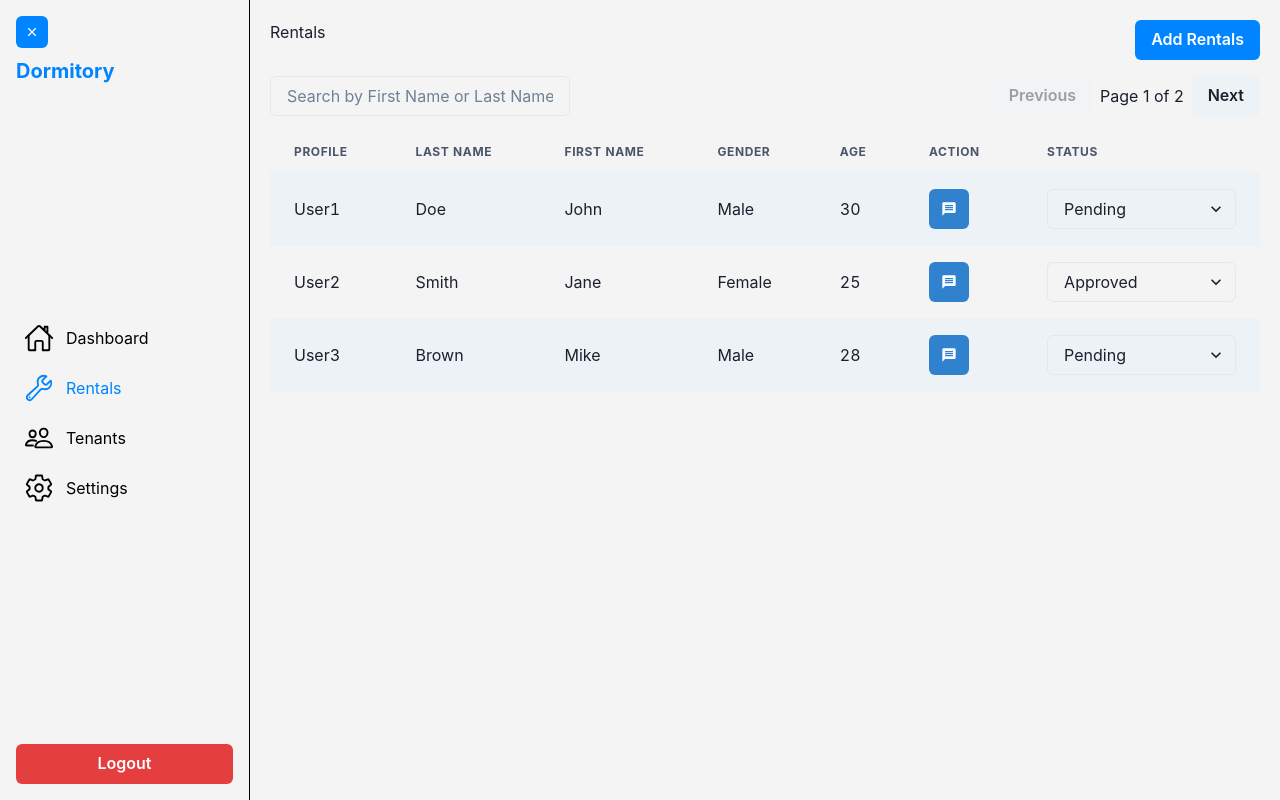
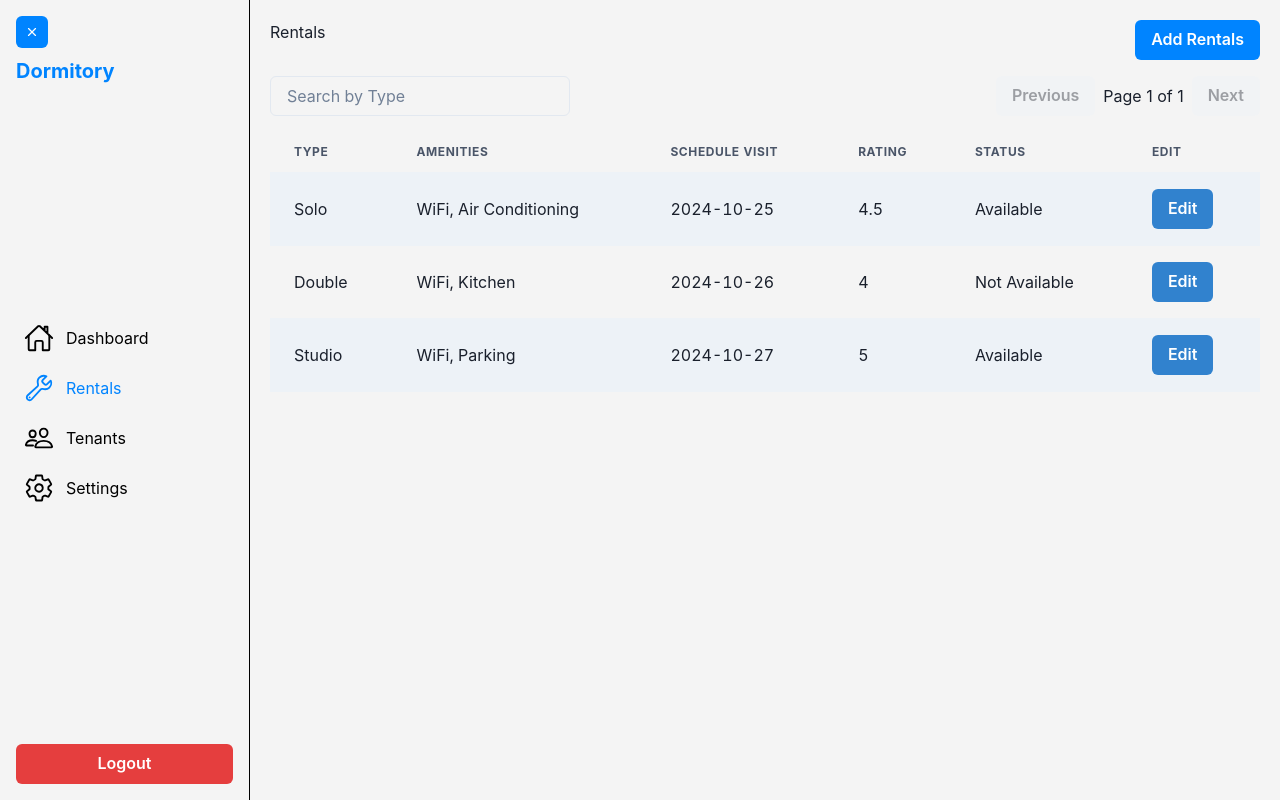
Before and after one commit to AllenDG/Web-Dormitory, a React (Vite) app: page /owner/rentals in a window 1280 px wide. Built offline with nearby package versions, Linux system fonts and the light colour scheme.

Commit message:
Pages|OwnerRentalsPage|RentalEditForm

```diff
--- /dev/null
+++ b/src/components/forms/RentalEditForm.jsx
@@ -0,0 +1,158 @@
+import { useState } from "react";
+import {
+  Box,
+  Button,
+  FormLabel,
+  Input,
+  Select,
+  HStack,
+  useDisclosure,
+  Popover,
+  PopoverTrigger,
+  PopoverContent,
+  PopoverHeader,
+  PopoverBody,
+  PopoverArrow,
+  Checkbox,
+  CheckboxGroup,
+} from "@chakra-ui/react";
+
+const amenitiesOptions = [
+  "Wifi / Internet",
+  "Aircon",
+  "Refrigerator",
+  "Kitchen",
+  "Parking",
+  "Elevator",
+  "Study Hub",
+  "KTV Room",
+  "Community Area",
+  "Swimming Pool",
+  "Fitness Gym",
+  "Meeting Room",
+  "Commercial Spaces",
+  "Roof Deck",
+  "Recreational Area",
+  "Pet Friendly",
+];
+
+const RentalEditForm = ({ rental, onSave }) => {
+  const [editedRental, setEditedRental] = useState(rental);
+  const { isOpen, onOpen, onClose } = useDisclosure();
+
+  const handleChange = (e) => {
+    const { name, value } = e.target;
+    setEditedRental((prev) => ({ ...prev, [name]: value }));
+  };
+
+  const handleCheckboxChange = (checkedValues) => {
+    setEditedRental((prev) => ({
+      ...prev,
+      amenities: checkedValues,
+    }));
+  };
+
+  const handleSave = () => {
+    onSave(editedRental);
+    onClose();
+  };
+
+  return (
+    <>
+      <Popover
+        isOpen={isOpen}
+        onOpen={onOpen}
+        onClose={onClose}
+        placement="top-start" // Positioning above and to the left of the button
+      >
+        <PopoverTrigger>
+          <Button colorScheme="blue" onClick={onOpen}>
+            Edit
+          </Button>
+        </PopoverTrigger>
+        <PopoverContent
+          maxW="400px"
+          boxShadow="lg"
+          borderRadius="md"
+          zIndex={10}
+          m={0}
+          transform="translateY(-8px) translateX(-8px)"
+        >
+          <PopoverArrow />
+          <PopoverHeader fontWeight="bold">Edit Rental</PopoverHeader>
+          <PopoverBody maxH="300px" overflowY="auto">
+            <Box>
+              <HStack spacing={4} mb={4}>
+                <FormLabel>Type</FormLabel>
+                <Select
+                  name="type"
+                  value={editedRental.type}
+                  onChange={handleChange}
+                >
+                  <option value="Solo">Solo</option>
+                  <option value="Double">Double</option>
+                  <option value="Studio">Studio</option>
+                  <option value="Family Room">Family Room</option>
+                  <option value="Couple Room">Couple Room</option>
+                </Select>
+              </HStack>
+              <FormLabel>Amenities</FormLabel>
+              <CheckboxGroup
+                value={editedRental.amenities}
+                onChange={handleCheckboxChange}
+              >
+                <Box
+                  maxH="200px" // Set maximum height for amenities box
+                  overflowY="auto" // Enable vertical scrolling for amenities
+                  border="1px"
+                  borderColor="gray.200"
+                  borderRadius="md"
+                  p={2}
+                  bg="white"
+                  boxShadow="sm"
+                >
+                  {amenitiesOptions.map((option) => (
+                    <Checkbox key={option} value={option}>
+                      {option}
+                    </Checkbox>
+                  ))}
+                </Box>
+              </CheckboxGroup>
+              <HStack spacing={4} mb={4}>
+                <FormLabel>Schedule Visit</FormLabel>
+                <Input
+                  type="date"
+                  name="scheduleVisit"
+                  value={editedRental.scheduleVisit}
+                  onChange={handleChange}
+                />
+              </HStack>
+
+              <HStack spacing={4}>
+                <FormLabel>Status</FormLabel>
+                <Select
+                  name="status"
+                  value={editedRental.status}
+                  onChange={handleChange}
+                >
+                  <option value="Available">Available</option>
+                  <option value="Not Available">Not Available</option>
+                </Select>
+              </HStack>
+              <Button
+                mt={4}
+                bg="#0084FF" // Set the background color to #0084FF
+                color="white" // Set text color to white for better visibility
+                onClick={handleSave}
+              >
+                Save
+              </Button>
+            </Box>
+          </PopoverBody>
+        </PopoverContent>
+      </Popover>
+    </>
+  );
+};
+
+export default RentalEditForm;
--- a/src/pages/OwnerRentalsPage.jsx
+++ b/src/pages/OwnerRentalsPage.jsx
@@ -11,68 +11,36 @@
   Th,
   Td,
   Button,
-  Select,
-  IconButton,
-  HStack,
+
   Text,
 } from "@chakra-ui/react";
 import { Link } from "react-router-dom";
-import { MdMessage } from "react-icons/md"; // Import message icon
+import RentalEditForm from "../components/forms/RentalEditForm"; // Import the RentalEditForm
 
 const mockRentals = [
   {
     id: 1,
-    profile: "User1",
-    lastName: "Doe",
-    firstName: "John",
-    gender: "Male",
-    age: 30,
-    status: "Pending",
+    type: "Solo",
+    amenities: "WiFi, Air Conditioning",
+    scheduleVisit: "2024-10-25",
+    rating: 4.5,
+    status: "Available",
   },
   {
     id: 2,
-    profile: "User2",
-    lastName: "Smith",
-    firstName: "Jane",
-    gender: "Female",
-    age: 25,
-    status: "Approved",
+    type: "Double",
+    amenities: "WiFi, Kitchen",
+    scheduleVisit: "2024-10-26",
+    rating: 4.0,
+    status: "Not Available",
   },
   {
     id: 3,
-    profile: "User3",
-    lastName: "Brown",
-    firstName: "Mike",
-    gender: "Male",
-    age: 28,
-    status: "Pending",
-  },
-  {
-    id: 4,
-    profile: "User4",
-    lastName: "Taylor",
-    firstName: "Sarah",
-    gender: "Female",
-    age: 22,
-    status: "Rejected",
-  },
-  {
-    id: 5,
-    profile: "User5",
-    lastName: "Wilson",
-    firstName: "Anna",
-    gender: "Female",
-    age: 31,
-    status: "Approved",
-  },
-  {
-    id: 6,
-    profile: "User6",
-    lastName: "Moore",
-    firstName: "David",
-    gender: "Male",
-    age: 26,
-    status: "Pending",
+    type: "Studio",
+    amenities: "WiFi, Parking",
+    scheduleVisit: "2024-10-27",
+    rating: 5.0,
+    status: "Available",
   },
   // Add more mock data as needed
 ];
@@ -86,10 +54,8 @@
   const [rentals, setRentals] = useState(mockRentals);
 
   // Filter rentals based on search term
-  const filteredRentals = rentals.filter(
-    (rental) =>
-      rental.firstName.toLowerCase().includes(searchTerm.toLowerCase()) ||
-      rental.lastName.toLowerCase().includes(searchTerm.toLowerCase())
+  const filteredRentals = rentals.filter((rental) =>
+    rental.type.toLowerCase().includes(searchTerm.toLowerCase())
   );
 
   // Pagination logic
@@ -100,18 +66,12 @@
     startIndex + ITEMS_PER_PAGE
   );
 
-  // Function to get the color for the option based on status
-  const getOptionColor = (status) => {
-    switch (status) {
-      case "Pending":
-        return "blue.500"; // Blue for Pending
-      case "Approved":
-        return "green.500"; // Green for Approved
-      case "Rejected":
-        return "red.500"; // Red for Rejected
-      default:
-        return "gray.500"; // Default color
-    }
+  // Function to handle saving rental edits
+  const handleSave = (editedRental) => {
+    const updatedRentals = rentals.map((rental) =>
+      rental.id === editedRental.id ? editedRental : rental
+    );
+    setRentals(updatedRentals);
   };
 
   return (
@@ -132,7 +92,7 @@
       {/* Search Filter and Pagination Controls */}
       <Flex mb={4} align="center" justify="space-between">
         <Input
-          placeholder="Search by First Name or Last Name"
+          placeholder="Search by Type"
           value={searchTerm}
           onChange={(e) => setSearchTerm(e.target.value)}
           width="300px" // Set a fixed width for the search input
@@ -167,67 +127,24 @@
       <Table variant="striped">
         <Thead>
           <Tr>
-            <Th>Profile</Th>
-            <Th>Last Name</Th>
-            <Th>First Name</Th>
-            <Th>Gender</Th>
-            <Th>Age</Th>
-            <Th>Action</Th>
+            <Th>Type</Th>
+            <Th>Amenities</Th>
+            <Th>Schedule Visit</Th>
+            <Th>Rating</Th>
             <Th>Status</Th>
+            <Th>Edit</Th>
           </Tr>
         </Thead>
         <Tbody>
           {currentRentals.map((rental) => (
             <Tr key={rental.id}>
-              <Td>{rental.profile}</Td>
-              <Td>{rental.lastName}</Td>
-              <Td>{rental.firstName}</Td>
-              <Td>{rental.gender}</Td>
-              <Td>{rental.age}</Td>
+              <Td>{rental.type}</Td>
+              <Td>{rental.amenities}</Td>
+              <Td>{rental.scheduleVisit}</Td>
+              <Td>{rental.rating}</Td>
+              <Td>{rental.status}</Td>
               <Td>
-                <HStack>
-                  <IconButton
-                    icon={<MdMessage />}
-                    aria-label="Send Message"
-                    colorScheme="blue"
-                    onClick={() =>
-                      console.log(`Send message to ${rental.firstName}`)
-                    }
-                  />
-                </HStack>
-              </Td>
-              <Td>
-                <Select
-                  placeholder="Select Status"
-                  value={rental.status}
-                  onChange={(e) => {
-                    const newStatus = e.target.value;
-                    setRentals((prev) =>
-                      prev.map((r) =>
-                        r.id === rental.id ? { ...r, status: newStatus } : r
-                      )
-                    );
-                  }}
-                >
-                  <option
-                    style={{ color: getOptionColor("Pending") }}
-                    value="Pending"
-                  >
-                    Pending
-                  </option>
-                  <option
-                    style={{ color: getOptionColor("Approved") }}
-                    value="Approved"
-                  >
-                    Approved
-                  </option>
-                  <option
-                    style={{ color: getOptionColor("Rejected") }}
-                    value="Rejected"
-                  >
-                    Rejected
-                  </option>
-                </Select>
+                <RentalEditForm rental={rental} onSave={handleSave} />
               </Td>
             </Tr>
           ))}
```
